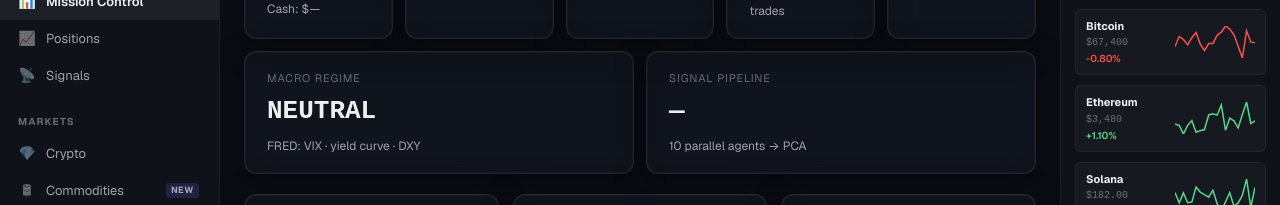
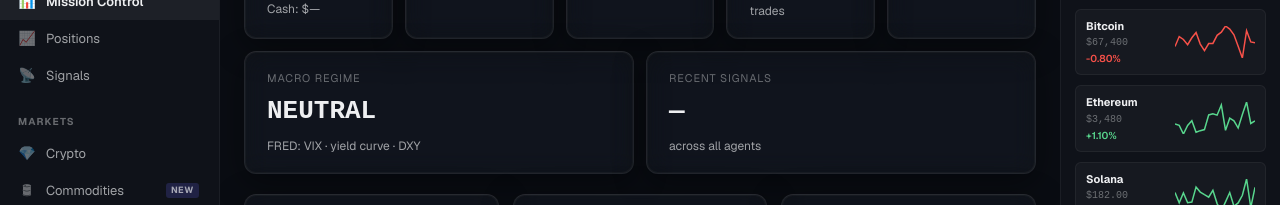
Before and after one commit to ZakisOK/trading-floor, a Next.js app in the folder frontend/: page / in a window 1280 px wide. Shown: the part 131-336 px from the top of the page. Built offline with nearby package versions, Linux system fonts and the light colour scheme; no server answers.

Commit message:
fix(mission-control): Signal Pipeline tile uses live signal count instead of unset PCA field

```diff
--- a/frontend/app/page.tsx
+++ b/frontend/app/page.tsx
@@ -409,9 +409,9 @@ export default function MissionControlPage() {
             sub="FRED: VIX · yield curve · DXY"
           />
           <KPICard
-            label="Signal Pipeline"
-            value={effectiveSignals != null ? `${effectiveSignals.toFixed(1)} eff.` : "—"}
-            sub={`10 parallel agents → PCA`}
+            label="Recent Signals"
+            value={signals.length > 0 ? `${signals.length}` : "—"}
+            sub={effectiveSignals != null ? `${effectiveSignals.toFixed(1)} eff. (PCA)` : "across all agents"}
             color="var(--accent-info)"
           />
         </div>
```
